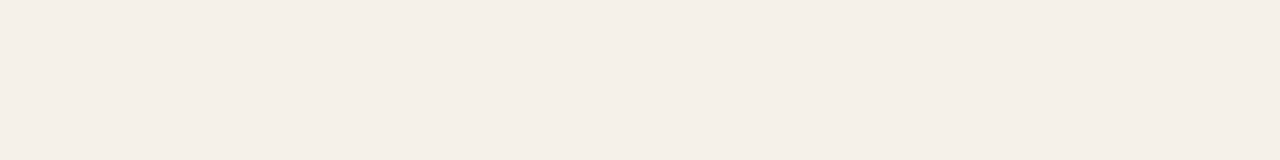
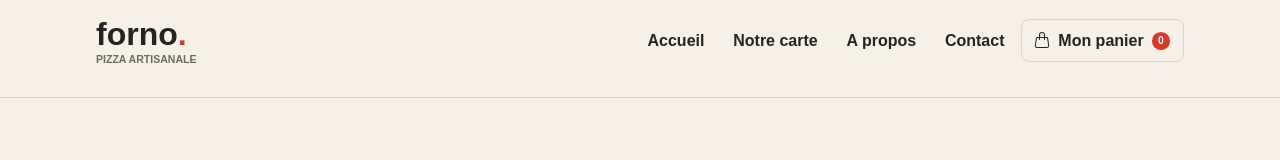
Before and after one commit to ahmed200-em/FinalProjectJS-FORNO-Restaurant, a plain HTML site: page index.html in a window 1280 px wide. Drawn offline with Linux system fonts and the light colour scheme.

Commit message:
add header structure and styles for navigation and cart

```diff
--- a/css/style.css
+++ b/css/style.css
@@ -1,3 +1,8 @@
+* {
+  box-sizing: border-box;
+  margin: 0;
+  padding: 0;
+}
 :root {
   --paper: #f5f1e9;
   --surface: #fffaf1;
@@ -9,12 +14,18 @@
 }
 
 body {
+  width: 100%;
+  display: flex;
+  align-items: center;
+  justify-content: center;
   font-family: Arial, Helvetica, sans-serif;
   color: var(--ink);
   background-color: var(--paper);
 }
 
-h1, h2, h3 {
+h1,
+h2,
+h3 {
   font-weight: 800;
 }
 
@@ -24,7 +35,9 @@ em {
   font-weight: 400;
 }
 
-button, input, textarea {
+button,
+input,
+textarea {
   font: inherit;
 }
 
@@ -32,3 +45,63 @@ img {
   max-width: 100%;
   height: auto;
 }
+.header {
+    width: 100%;
+    display: flex;
+    justify-content: center;
+    align-items: center;
+    border-bottom: 1px solid var(--line);
+}
+.header-div {
+    width: 85%;
+    display: flex;
+    justify-content: space-between;
+    padding: 1rem 0 2rem 0;
+}
+.logo span {
+    font-weight: 800;
+    font-size: 2rem;
+    color: var(--red);
+}
+.logo .logo-subtitle {
+    font-weight: 600;
+    font-size: 0.66rem;
+    color: var(--muted);
+}
+.nav {
+    display: flex;
+    align-items: center;
+    gap: 1rem;
+}
+.nav-list{
+    display: flex;
+    gap: 1.8rem;
+}
+.nav-list li {
+    list-style: none;
+}
+.nav-list a {
+    text-decoration: none;
+    color: var(--ink);
+    font-weight: 600;
+}
+.cart{
+    display: flex;
+    gap: 0.5rem;
+    border: 1px solid var(--line);
+    padding: 0.7rem 0.8rem;
+    border-radius: 0.5rem;
+}
+.cart a {
+    text-decoration: none;
+    color: var(--ink);
+    font-weight: 600;
+}
+.cart span{
+    font-weight: 600;
+    color: white;
+    background-color: var(--red);
+    border-radius: 50%;
+    padding: 0.2rem 0.4rem;
+    font-size: 0.65rem;
+}
--- a/index.html
+++ b/index.html
@@ -1,18 +1,52 @@
-<!DOCTYPE html>
+<!doctype html>
 <html lang="en">
   <head>
-    <meta charset="UTF-8">
-    <meta name="viewport" content="width=device-width, initial-scale=1.0">
-    <link rel="stylesheet" href="css/style.css">
-    <script src="https://kit.fontawesome.com/a7999296b9.js" crossorigin="anonymous"></script>
+    <meta charset="UTF-8" />
+    <meta name="viewport" content="width=device-width, initial-scale=1.0" />
+    <link rel="stylesheet" href="css/style.css" />
+    <script
+      src="https://kit.fontawesome.com/a7999296b9.js"
+      crossorigin="anonymous"
+    ></script>
     <!-- Stylesheets -->
-    <link rel="stylesheet" href="css/style.css"/>
-    <link rel="stylesheet" href="css/responsive.css"/>
-    <link rel="stylesheet" href="css/animations.css"/>
+    <link rel="stylesheet" href="css/style.css" />
+    <link rel="stylesheet" href="css/responsive.css" />
+    <link rel="stylesheet" href="css/animations.css" />
     <title>FORNO-Restaurant</title>
   </head>
   <body>
-
+    <header class="header">
+      <div class="header-div">
+        <div class="logo">
+          <h1 class="logo-title">forno<span>.</span></h1>
+          <p class="logo-subtitle">PIZZA ARTISANALE</p>
+        </div>
+        <nav class="nav">
+          <ul class="nav-list">
+            <li><a href="index.html">Accueil</a></li>
+            <li><a href="">Notre carte</a></li>
+            <li><a href="">A propos</a></li>
+            <li><a href="">Contact</a></li>
+          </ul>
+          <div class="cart">
+            <svg
+              xmlns="http://www.w3.org/2000/svg"
+              width="16"
+              height="16"
+              fill="currentColor"
+              class="bi bi-handbag"
+              viewBox="0 0 16 16"
+            >
+              <path
+                d="M8 1a2 2 0 0 1 2 2v2H6V3a2 2 0 0 1 2-2m3 4V3a3 3 0 1 0-6 0v2H3.36a1.5 1.5 0 0 0-1.483 1.277L.85 13.13A2.5 2.5 0 0 0 3.322 16h9.355a2.5 2.5 0 0 0 2.473-2.87l-1.028-6.853A1.5 1.5 0 0 0 12.64 5zm-1 1v1.5a.5.5 0 0 0 1 0V6h1.639a.5.5 0 0 1 .494.426l1.028 6.851A1.5 1.5 0 0 1 12.678 15H3.322a1.5 1.5 0 0 1-1.483-1.723l1.028-6.851A.5.5 0 0 1 3.36 6H5v1.5a.5.5 0 1 0 1 0V6z"
+              />
+            </svg>
+            <p><a href="">Mon panier</a></p>
+            <span>0</span>
+          </div>
+        </nav>
+      </div>
+    </header>
     <!-- Scripts -->
     <script src="js/particles.js" defer></script>
     <script src="js/animations.js" defer></script>
```
Lines whose indentation alone changed are shown as unchanged.
